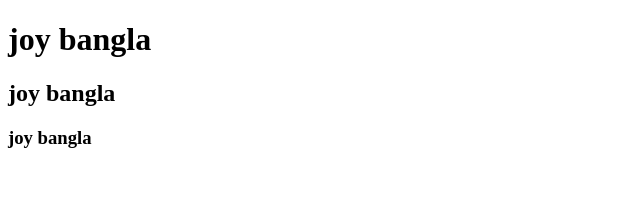
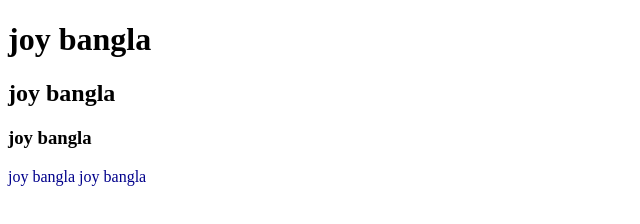
Before and after one commit to grmaruf015/my.2nd.repo, a plain HTML site: page index.html in a window 1280 px wide. Shown: the whole page, without its empty margins (0-640 px from the left). Drawn offline with Linux system fonts and the light colour scheme.

Commit message:
style add"

```diff
--- a/index.html
+++ b/index.html
@@ -4,10 +4,13 @@
     <meta charset="UTF-8">
     <meta name="viewport" content="width=device-width, initial-scale=1.0">
     <title>my.2nd.repo</title>
+    <link rel="stylesheet" href="style.css">
 </head>
 <body>
     <h1>joy bangla</h1>
     <h2>joy bangla</h2>
     <h3>joy bangla</h3>
+    <p>joy bangla joy bangla</p>
+
 </body>
 </html>
--- /dev/null
+++ b/style.css
@@ -0,0 +1,3 @@
+p{
+    color: darkblue;
+}
```
